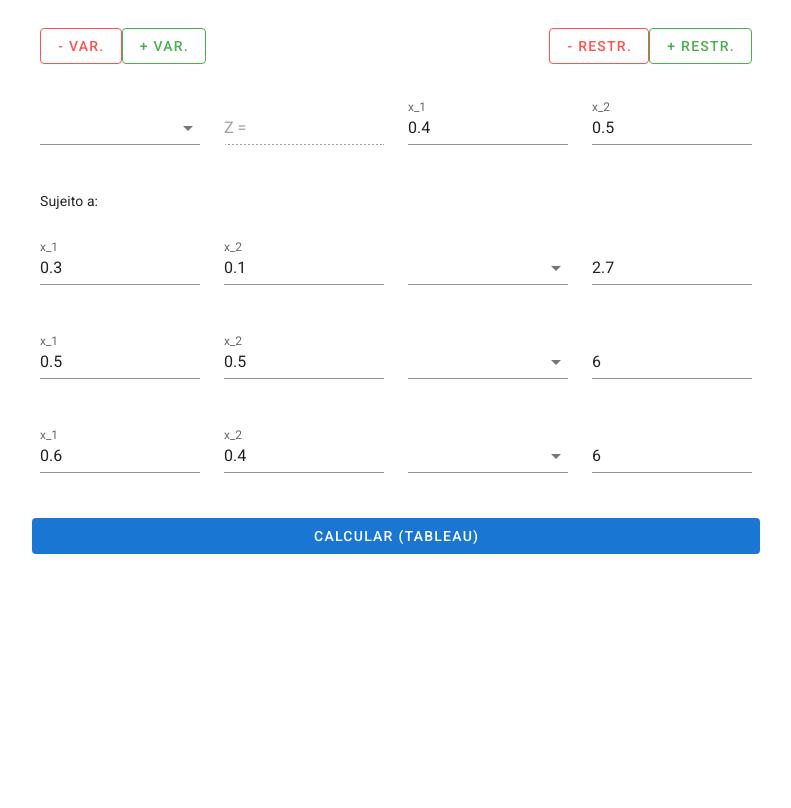
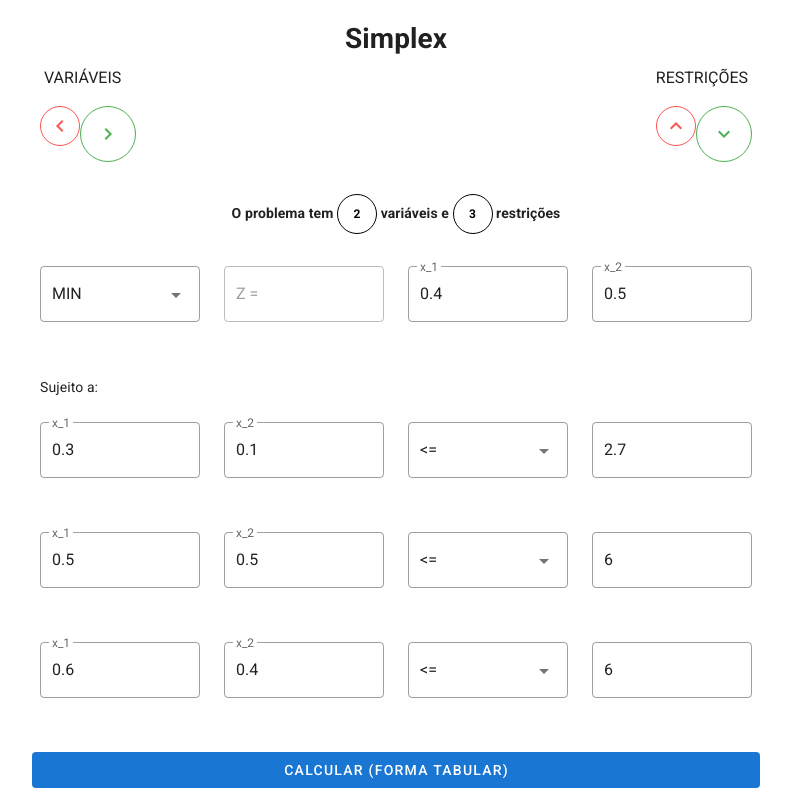
Before and after one commit to mateuskonige/simplex, a Nuxt app: page / in a window 1280 px wide. Shown: the whole page, without its empty margins (244-1035 px from the left). Built offline with nearby package versions, Linux system fonts and the light colour scheme.

Commit message:
identificando visualmente as que entrão e que saem

```diff
--- a/pages/index.vue
+++ b/pages/index.vue
@@ -1,20 +1,54 @@
+<!--
+Documento de apoio apresentado ao Curso de Bacharelado em Sistemas de Informação,
+da Universidade Estadual de Montes Claros - UNIMONTES,
+como requisito parcial de nota na disciplina de Pesquisa Operacional,
+ministrada pelo professor Lenir de Abreu Júnior.
+
+EQUIPE:
+Enael, George, Lucas Gabriel, Mateus Reis e Mayara
+
+INFORMAÇÕES TÉCNICAS:
+Linguagem: Javascript
+Framework: Vue
+Interface: Vuetify
+-->
+
 <template>
     <v-app dark>
         <v-main>
             <v-container style="max-width: 768px">
 
+                <v-sheet>
+                    <v-card-text class="text-center">
+                        <h1>Simplex</h1>
+                    </v-card-text>
+                </v-sheet>
+
+                <div class="d-flex justify-space-between px-5">
+                    <span>VARIÁVEIS</span>
+                    <span>RESTRIÇÕES</span>
+                </div>
+
                 <!-- BOTÕES DE CONTROLE -->
                 <v-card elevation="0">
                     <v-card-text class="d-flex">
-                        <v-btn color="error" outlined depressed @click="subVars">- Var.</v-btn>
-                        <v-btn color="success" outlined depressed @click="addVars">+ Var.</v-btn>
+                        <v-btn color="error" outlined small fab depressed @click="subVars"><v-icon>mdi-chevron-left</v-icon></v-btn>
+                        <v-btn color="success" outlined fab depressed @click="addVars"><v-icon>mdi-chevron-right</v-icon></v-btn>
                     <v-spacer />
-                        <v-btn color="error" outlined depressed @click="subConstraineds">- Restr.</v-btn>
-                        <v-btn color="success" outlined depressed @click="addConstraineds">+ Restr.</v-btn>
+                        <v-btn color="error" outlined small fab depressed @click="subConstraineds"><v-icon>mdi-chevron-up</v-icon></v-btn>
+                        <v-btn color="success" outlined fab depressed @click="addConstraineds"><v-icon>mdi-chevron-down</v-icon></v-btn>
                     </v-card-text>
                 </v-card>
 
-                <!-- CARD FORM PRINCIPAL -->
+
+                <!-- INFORMAÇÃO DO PROBLEMA -->
+                <v-sheet>
+                    <v-card-text class="text-center">
+                        <h4>O problema tem <v-btn fab small outlined color="black"><b>{{this.form.f.length}}</b></v-btn> variáveis e <v-btn fab small outlined color="black"><b>{{ this.form.constrained.length}}</b></v-btn> restrições</h4>
+                    </v-card-text>
+                </v-sheet>
+
+                <!-- CARD FORMULÁRIO PRINCIPAL -->
                 <v-card elevation="0">
                     <form @submit.prevent="calc()">
                         <v-card-text>
@@ -22,12 +56,13 @@
                             <!-- FUNCÃO Z -->
                             <v-row>
                                 <v-col>
-                                    <v-select :items="items" v-model="form.to">
+                                    <v-select outlined :items="items" v-model="form.to">
                                     </v-select>
                                 </v-col>
 
                                 <v-col>
                                     <v-text-field
+                                        outlined
                                         disabled
                                         value="Z ="
                                     ></v-text-field>
@@ -35,6 +70,7 @@
 
                                 <v-col v-for="(i, index) in form.f" :key="index">
                                     <v-text-field
+                                        outlined
                                         type="number"
                                         step="0.01"
                                         :label="'x_' + (index + 1)"
@@ -47,11 +83,12 @@
                                 <v-col> Sujeito a: </v-col>
                             </v-row>
 
-                            <!-- RESTRICOES -->
+                            <!-- RESTRICÕES -->
                                 <v-row v-for="(i, index) in form.constrained.length" :key="index">
-                                    <!-- RESTRICOES: X -->
+                                    <!-- RESTRICÕES: X -->
                                     <v-col v-for="(j, jndex) in form.constrained[index].vars" :key="jndex">
                                         <v-text-field
+                                            outlined
                                             type="number"
                                             step="0.01"
                                             :label="'x_' + (jndex + 1)"
@@ -59,26 +96,30 @@
                                         ></v-text-field>
                                     </v-col>
 
-                                    <!-- RESTRICOES: <=,>= OU == -->
+                                    <!-- RESTRICÕES: <=,>= OU == -->
                                     <v-col>
                                         <v-select
+                                            outlined
                                             :items="to"
                                             v-model="form.constrained[index].to"
                                         >
                                         </v-select>
                                     </v-col>
 
-                                    <!-- RESTRICOES: CUSTO -->
+                                    <!-- RESTRICÕES: CUSTO -->
                                     <v-col>
                                         <v-text-field
+                                            outlined
                                             type="number"
                                             step="0.1"
                                             v-model.number="form.constrained[index].cost"
+
                                         ></v-text-field>
                                     </v-col>
                                 </v-row>
                         </v-card-text>
 
+                        <!-- BOTÃO CÁLCULO -->
                         <v-card-actions>
                             <v-spacer />
                             <v-btn v-if="!calculated"
@@ -87,17 +128,16 @@
                                 color="primary"
                                 depressed
                                 block
-                                >Calcular (tableau)</v-btn
+                                >Calcular (FORMA TABULAR)</v-btn
                             >
                         </v-card-actions>
                     </form>
                 </v-card>
 
+                <!-- TABELAS -->
                 <div v-if="calculated">
-
                     <v-card class="mb-8" v-for="(x, tableau) in this.iteracoes" :key="tableau">
                         <v-card-title>{{'Iteração ' + tableau }}</v-card-title>
-
                         <v-card-text>
                             <v-simple-table dense>
                                 <thead>
@@ -105,43 +145,56 @@
                                         <th>Base</th>
                                         <th>Cb</th>
                                         <template v-for="(i, index) in x[0].length - 3">
-                                            <th :key="index">{{ 'x_' + (index + 1) }}</th>
+                                            <th :style=" index == (indexQueEntra[tableau] - 2) ? 'color: blue; font-weight: bold;' : ''" :key="index">{{ 'x_' + (index + 1) }}</th>
                                         </template>
                                         <th>b</th>
                                     </tr>
                                 </thead>
                                 <tbody>
                                     <tr v-for="(lines, i) in x" :key="i">
-                                        <td v-for="(li, j) in lines" :key="j">
-                                            {{ li }}
+                                        <td v-for="(li, j) in lines" :key="j" :style="i == indexQueSai[tableau] && j == 0 ? 'color: red; ' : ''">
+                                            <template v-if="j == indexQueEntra[tableau] && i == indexQueSai[tableau]">
+                                            <p style="color: green; font-weight: bold;">{{ li.toFixed(2) }}</p>
+
+                                            </template>
+                                            <template v-else>
+                                            <p >{{ li }}</p>
+
+                                            </template>
+
                                         </td>
                                     </tr>
                                 </tbody>
                             </v-simple-table>
+                            <div v-if="indexQueEntra[tableau]">
+                                <span><b>Váriavel que entra na base: {{ 'x_' + (indexQueEntra[tableau] - 1) }}, Váriável que sai da base: {{ x[indexQueSai[tableau]][0] }}</b></span>
+                            </div>
+
                         </v-card-text>
+                    </v-card>
 
-                    </v-card>
-                    <v-sheet >
+                    <v-sheet>
+                            <!-- RESULTADO ÓTIMO -->
                             <v-card-text>
                                 <h3 class="mt-4">X* = {{ resultado.xOtimo }}</h3>
-                            <h3 class="mt-4">Z* = {{ resultado.zOtimo }}</h3>
+                                <h3 class="mt-4">Z* = {{ resultado.zOtimo }}</h3>
+                            </v-card-text>
 
-                            </v-card-text>
-                                <v-card-text v-if="valoresInteiros">
-                                <h3 class="mt-4">X* = {{ resultado.xInteger }}</h3>
+                            <!-- RESULTADO ÓTIMO INTEIRO SE POSSÍVEL -->
+                            <v-card-text v-if="valoresInteiros">
+                                <h3 class="mt-4">X* = {{ ...resultado.xInteger }}</h3>
                                 <h3 class="mt-4">Z* = {{ resultado.zInteger }}</h3>
                             </v-card-text>
+
                             <v-card-actions v-if="!valoresInteiros">
                                 <v-spacer></v-spacer>
-                                <v-btn color="secondary" block v-if="decimal" @click="calcIntegers">Calcular valores inteiros?</v-btn>
+                                <v-btn color="secondary" block v-if="decimal" @click="calcIntegers">Encontrar solução inteira</v-btn>
                             </v-card-actions>
                             <v-card-actions v-else >
                                 <v-spacer></v-spacer>
-                                <v-btn color="secondary" elevation="0" block disabled>Inteiros calculados</v-btn>
+                                <v-btn color="secondary" elevation="0" block disabled>Solução inteira calculada</v-btn>
                             </v-card-actions>
                     </v-sheet>
-
-
                 </div>
             </v-container>
         </v-main>
@@ -167,6 +220,9 @@ export default {
             countExcessos: 0,
             indexOfExcessos: [],
 
+            indexQueEntra: [],
+            indexQueSai: [],
+
             teste: 0,
 
             pivos: [],
@@ -180,11 +236,11 @@ export default {
 
             form: {
                 f: [0.4, 0.5],
-                to: "",
+                to: "MIN",
                 constrained: [
                     {
                         vars: [0.3, 0.1],
-                        to: "",
+                        to: "<=",
                         cost: 2.7,
                         folga: [],
                         artificial: [],
@@ -192,7 +248,7 @@ export default {
                     },
                     {
                         vars: [0.5, 0.5],
-                        to: "",
+                        to: "<=",
                         cost: 6,
                         folga: [],
                         artificial: [],
@@ -200,7 +256,7 @@ export default {
                     },
                     {
                         vars: [0.6, 0.4],
-                        to: "",
+                        to: "<=",
                         cost: 6,
                         folga: [],
                         artificial: [],
@@ -241,7 +297,7 @@ export default {
             if(this.form.constrained.length <= 4){
                 const newConstrained = {
                     vars: [0, 0],
-                    to: "",
+                    to: "<=",
                     cost: 0,
                     folga: [],
                     artificial: [],
@@ -512,6 +568,9 @@ export default {
                 queEntra += 2
             }
             queSai += 1
+
+            this.indexQueEntra.push(queEntra);
+            this.indexQueSai.push(queSai);
 
             console.log('queEntraPosicionada: ' + queEntra) //2
             console.log('queSaiPosicionada' + queSai) //1
```
